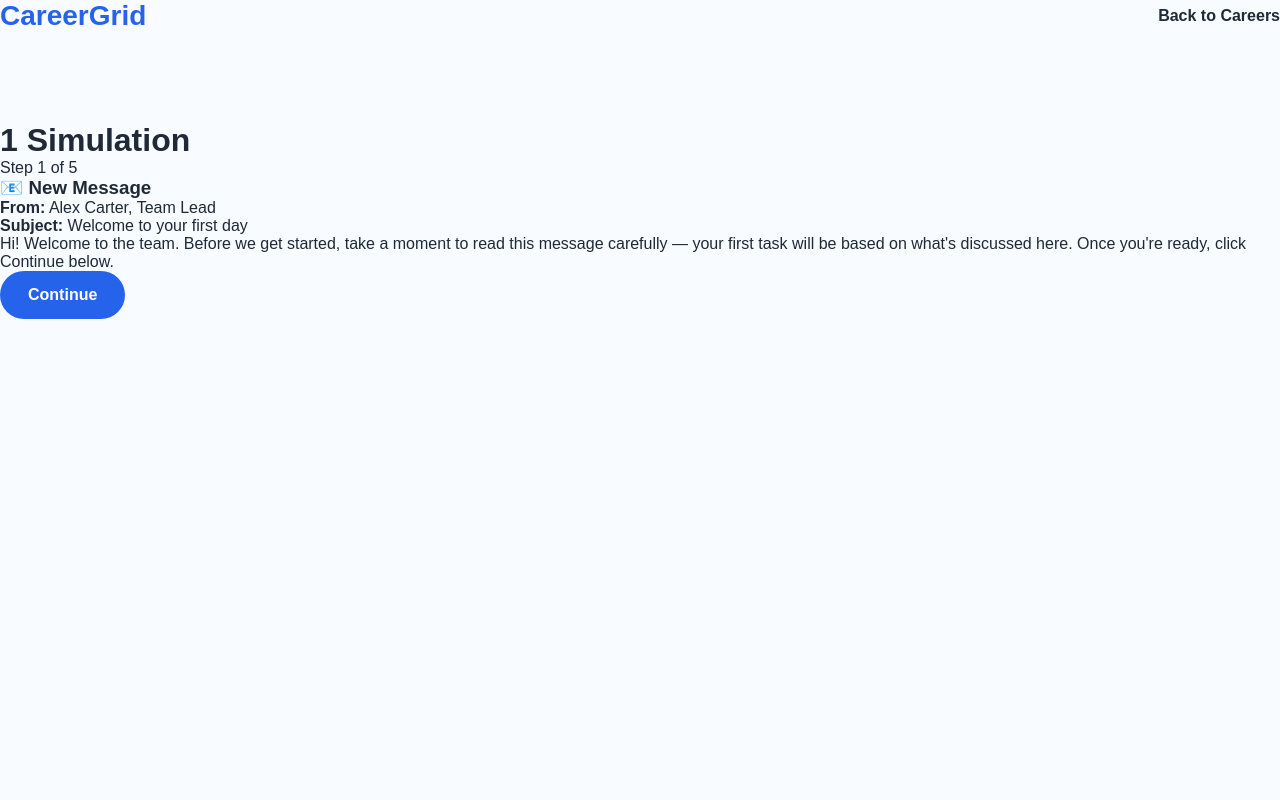
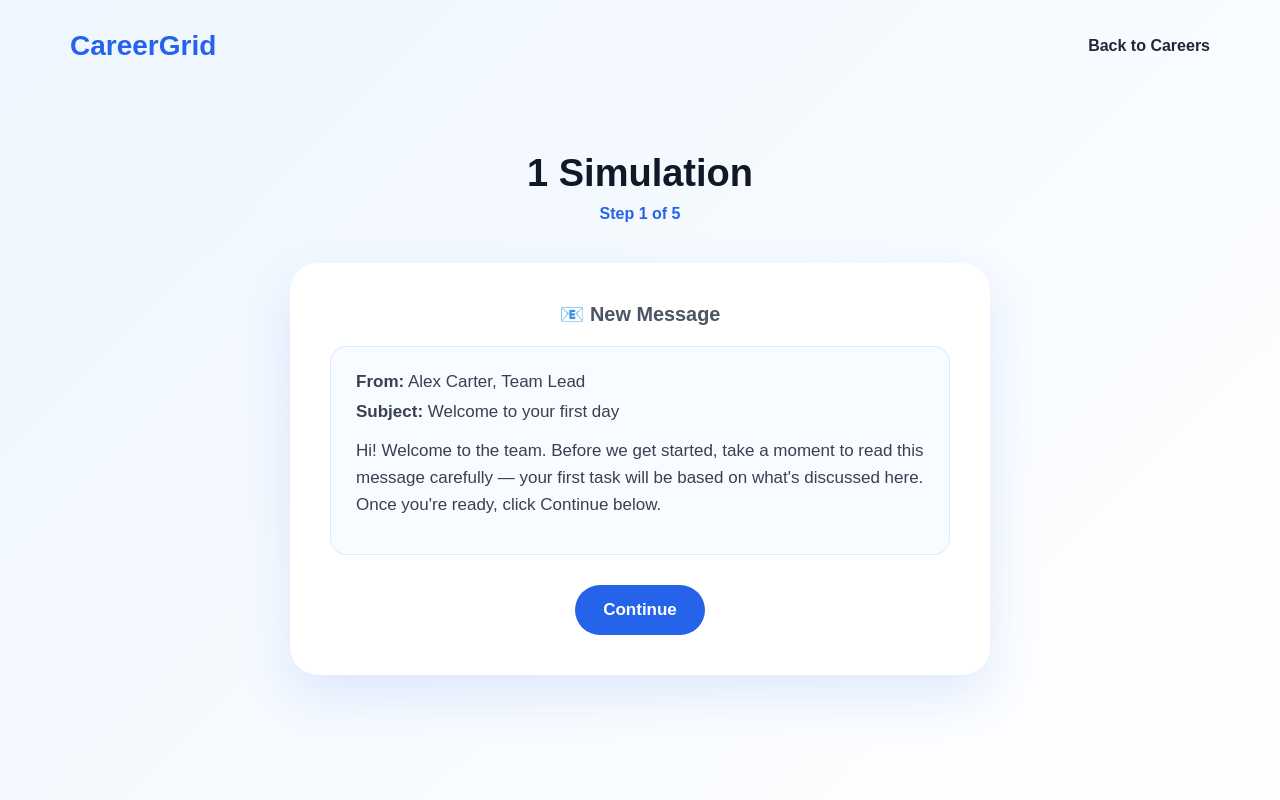
Before and after one commit to jana-salman/CareerGrid, a Flask app: page /simulation/1/1 in a window 1280 px wide. Run offline with Flask 3, Linux system fonts and the light colour scheme.

Commit message:
Update style.css

```diff
--- a/static/css/style.css
+++ b/static/css/style.css
@@ -239,3 +239,59 @@ body {
     text-decoration: none;
     font-weight: bold;
 }
+.simulation-page {
+    min-height: 100vh;
+    padding: 30px 70px;
+    background: linear-gradient(135deg, #eef6ff, #ffffff);
+}
+
+.simulation-header {
+    text-align: center;
+    margin: 60px 0 40px;
+}
+
+.simulation-header h1 {
+    font-size: 38px;
+    color: #111827;
+    margin-bottom: 10px;
+}
+
+.simulation-header p {
+    color: #2563eb;
+    font-weight: 600;
+}
+
+.simulation-card {
+    background: white;
+    max-width: 700px;
+    margin: 0 auto;
+    padding: 40px;
+    border-radius: 28px;
+    box-shadow: 0 20px 50px rgba(37, 99, 235, 0.12);
+    text-align: center;
+    color: #4b5563;
+    font-size: 17px;
+}
+.email-box {
+    text-align: left;
+    background: #f8fbff;
+    border: 1px solid #dbeafe;
+    border-radius: 16px;
+    padding: 25px;
+    margin: 20px 0 30px;
+}
+
+.email-box p {
+    margin-bottom: 10px;
+    color: #374151;
+}
+
+.email-body {
+    margin-top: 15px;
+    line-height: 1.6;
+}
+
+.simulation-card .main-btn {
+    border: none;
+    cursor: pointer;
+}
```
